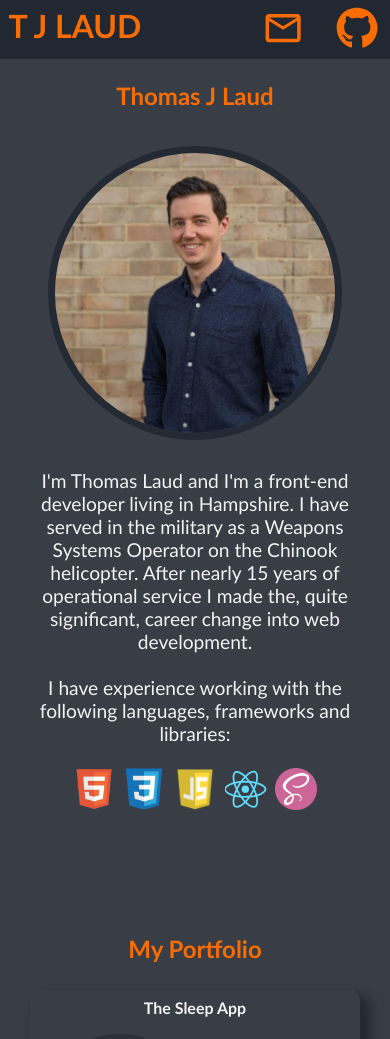
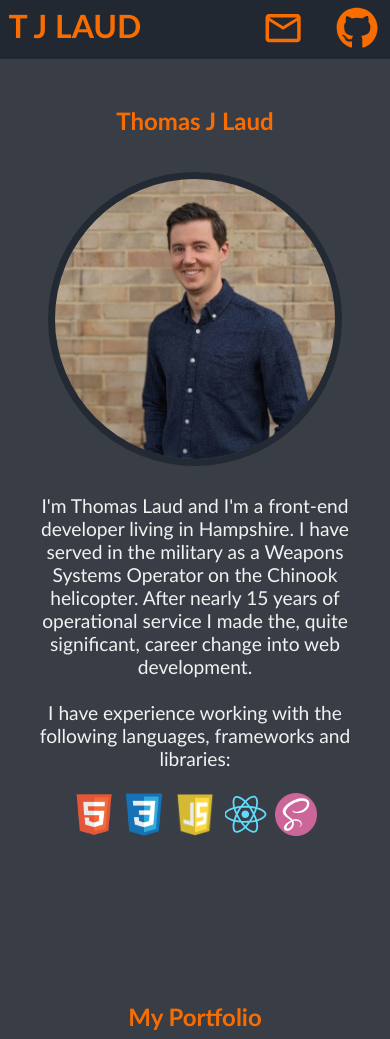
Before and after one commit to tjlaud/React-portfolio, a React (Create React App) app: page / in a window 390 px wide. Shown: the top 1039 px of the page. Built offline with nearby package versions, Linux system fonts and the light colour scheme.

Commit message:
more media tweaks

```diff
--- a/src/App.css
+++ b/src/App.css
@@ -28,24 +28,19 @@ body {
   margin-top: 15vh;
   justify-items: center;
 }
-
+/* ---------Media---------- */
 /* Narrow */
 @media (max-width: 1620px) {
   .body-container {
-    display: flex;
     flex-direction: column;
     align-items: center;
     width: 100%;
-  }
-  .body-container > div {
-    margin-top: 12vh;
   }
   .bio-container > p {
     max-width: 700px;
   }
   .projects-container {
     max-width: 1300px;
-    margin-top: -6vh;
   }
 }
 /* Full screen */
@@ -58,16 +53,16 @@ body {
 /* Mobile */
 @media (max-width: 900px) {
   .projects-container {
-    margin-top: -4vh;
+    margin-top: -2vh;
   }
   /* Contains the project links */
   .project-embedded-div > div {
     height: 100px;
   }
 }
-@media (max-width: 675px) {
-  .projects-container {
-    margin-top: 12vh;
+@media (max-width: 675px) or (max-height: 675px) {
+  .projects-container > h2 {
+    margin-top: 10vh;
   }
 }
 
@@ -113,7 +108,6 @@ body {
 .projects-container > h2 {
   width: 100%;
   text-align: center;
-  margin-top: -6vh;
 }
 .projects-container > div {
   height: 300px;
@@ -202,7 +196,6 @@ body {
 }
 aside {
   width: 300px;
-  /* box-shadow: 8px 8px 10px var(--background-dark); */
   height: 150px;
 }
 aside > img,
@@ -210,15 +203,8 @@ aside > img,
   padding: 0.5vh;
   height: 5vh;
   width: 5vh;
-  margin-bottom: 2vh;
+  /* margin-bottom: 2vh; */
 }
 .bio-logo {
   color: #61dbfb;
 }
-
-/* To Do */
-
-/* Footer */
-/* make react logo the correct colour,
-change font,
- */
```
